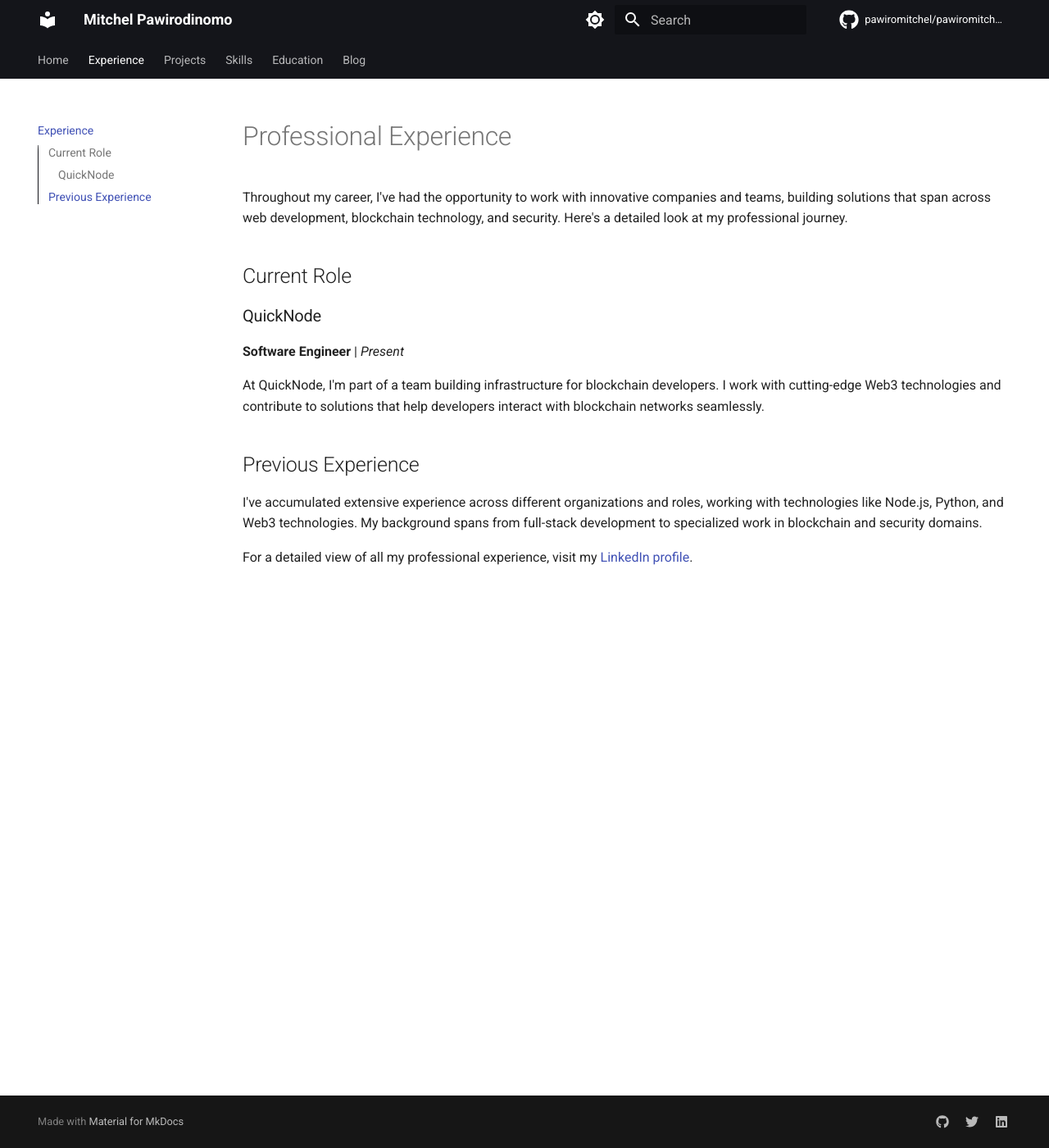
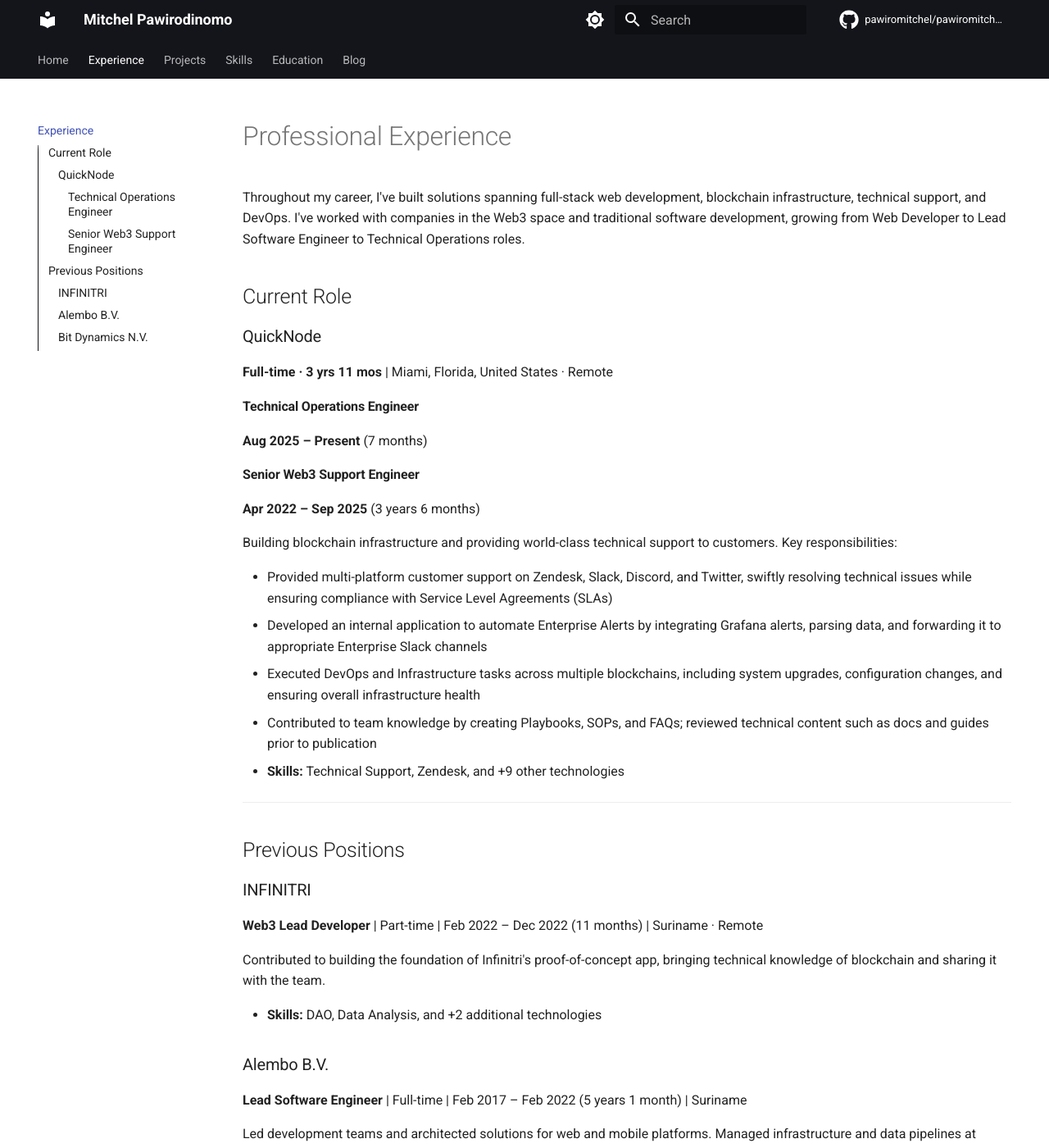
Before and after one commit to pawiromitchel/pawiromitchel.com, an MkDocs documentation site: the page built from docs/experience/index.md, in a window 1280 px wide and 1400 px high. Shown: the whole window at 82% size. Built offline with MkDocs 1.6.1 and Material for MkDocs 9.7.7, drawn with Linux system fonts in a browser that asks for light colours; comment, search, counter and statistics services are not loaded; some of the changed text lies outside the part shown.

Commit message:
Update experience section with detailed work history
- Add complete work history from QuickNode, INFINITRI, Alembo B.V., and Bit Dynamics
- Include specific job titles, dates, locations, and key responsibilities
- Detail major projects and technical skills per position
- Expand QuickNode roles: Technical Operations Engineer and Senior Web3 Support Engineer
- Add responsibility details: customer support, Grafana automation, DevOps, documentation

Co-Authored-By: Claude Haiku 4.5 <noreply@anthropic.com>

```diff
--- a/docs/experience/index.md
+++ b/docs/experience/index.md
@@ -1,16 +1,60 @@
 # Professional Experience
 
-Throughout my career, I've had the opportunity to work with innovative companies and teams, building solutions that span across web development, blockchain technology, and security. Here's a detailed look at my professional journey.
+Throughout my career, I've built solutions spanning full-stack web development, blockchain infrastructure, technical support, and DevOps. I've worked with companies in the Web3 space and traditional software development, growing from Web Developer to Lead Software Engineer to Technical Operations roles.
 
 ## Current Role
 
 ### QuickNode
-**Software Engineer** | *Present*
+**Full-time · 3 yrs 11 mos** | Miami, Florida, United States · Remote
 
-At QuickNode, I'm part of a team building infrastructure for blockchain developers. I work with cutting-edge Web3 technologies and contribute to solutions that help developers interact with blockchain networks seamlessly.
+#### Technical Operations Engineer
+**Aug 2025 – Present** (7 months)
 
-## Previous Experience
+#### Senior Web3 Support Engineer
+**Apr 2022 – Sep 2025** (3 years 6 months)
 
-I've accumulated extensive experience across different organizations and roles, working with technologies like Node.js, Python, and Web3 technologies. My background spans from full-stack development to specialized work in blockchain and security domains.
+Building blockchain infrastructure and providing world-class technical support to customers. Key responsibilities:
 
-For a detailed view of all my professional experience, visit my [LinkedIn profile](https://www.linkedin.com/in/mitchel-pawirodinomo/).
+- Provided multi-platform customer support on Zendesk, Slack, Discord, and Twitter, swiftly resolving technical issues while ensuring compliance with Service Level Agreements (SLAs)
+- Developed an internal application to automate Enterprise Alerts by integrating Grafana alerts, parsing data, and forwarding it to appropriate Enterprise Slack channels
+- Executed DevOps and Infrastructure tasks across multiple blockchains, including system upgrades, configuration changes, and ensuring overall infrastructure health
+- Contributed to team knowledge by creating Playbooks, SOPs, and FAQs; reviewed technical content such as docs and guides prior to publication
+- **Skills:** Technical Support, Zendesk, and +9 other technologies
+
+---
+
+## Previous Positions
+
+### INFINITRI
+**Web3 Lead Developer** | Part-time | Feb 2022 – Dec 2022 (11 months) | Suriname · Remote
+
+Contributed to building the foundation of Infinitri's proof-of-concept app, bringing technical knowledge of blockchain and sharing it with the team.
+
+- **Skills:** DAO, Data Analysis, and +2 additional technologies
+
+### Alembo B.V.
+**Lead Software Engineer** | Full-time | Feb 2017 – Feb 2022 (5 years 1 month) | Suriname
+
+Led development teams and architected solutions for web and mobile platforms. Managed infrastructure and data pipelines at scale.
+
+- Proposed and led the migration of an internal desktop tool from C# to a web-based application using Angular and MySQL, resulting in a 3x increase in development speed by enabling training for other developers to contribute to the codebase
+- Implemented data ingestion processes using Pentaho, efficiently inserting millions of CSV/Excel records into the database for processing
+- Developed and maintained websites, webapps and mobile apps, customizing solutions and configurations to meet the unique needs of each customer
+- Installed and managed Linux servers, overseeing DNS management, SSL certificates, system upgrades, and overall server health
+- **Key Project:** DETA - A BPO offshore data transcription software for digitized herbarium specimens and other data entry projects
+- **Skills:** Pentaho, Angular, and +6 additional technologies
+
+### Bit Dynamics N.V.
+**Web Developer** | Full-time | Aug 2016 – Feb 2017 (7 months) | Suriname
+
+Early-career web development role focused on customer-facing solutions.
+
+- Developed and maintained customer websites built with WordPress, Joomla, and Magento
+- Developed and maintained mobile applications
+- Contributed to a digitization project for archive data, developed using Laravel
+- Developed custom WordPress plugins to extend functionality
+- **Skills:** Ionic Framework, AngularJS, and +4 additional technologies
+
+---
+
+For more details and additional information, visit my [LinkedIn profile](https://www.linkedin.com/in/mitchel-pawirodinomo/).
```
